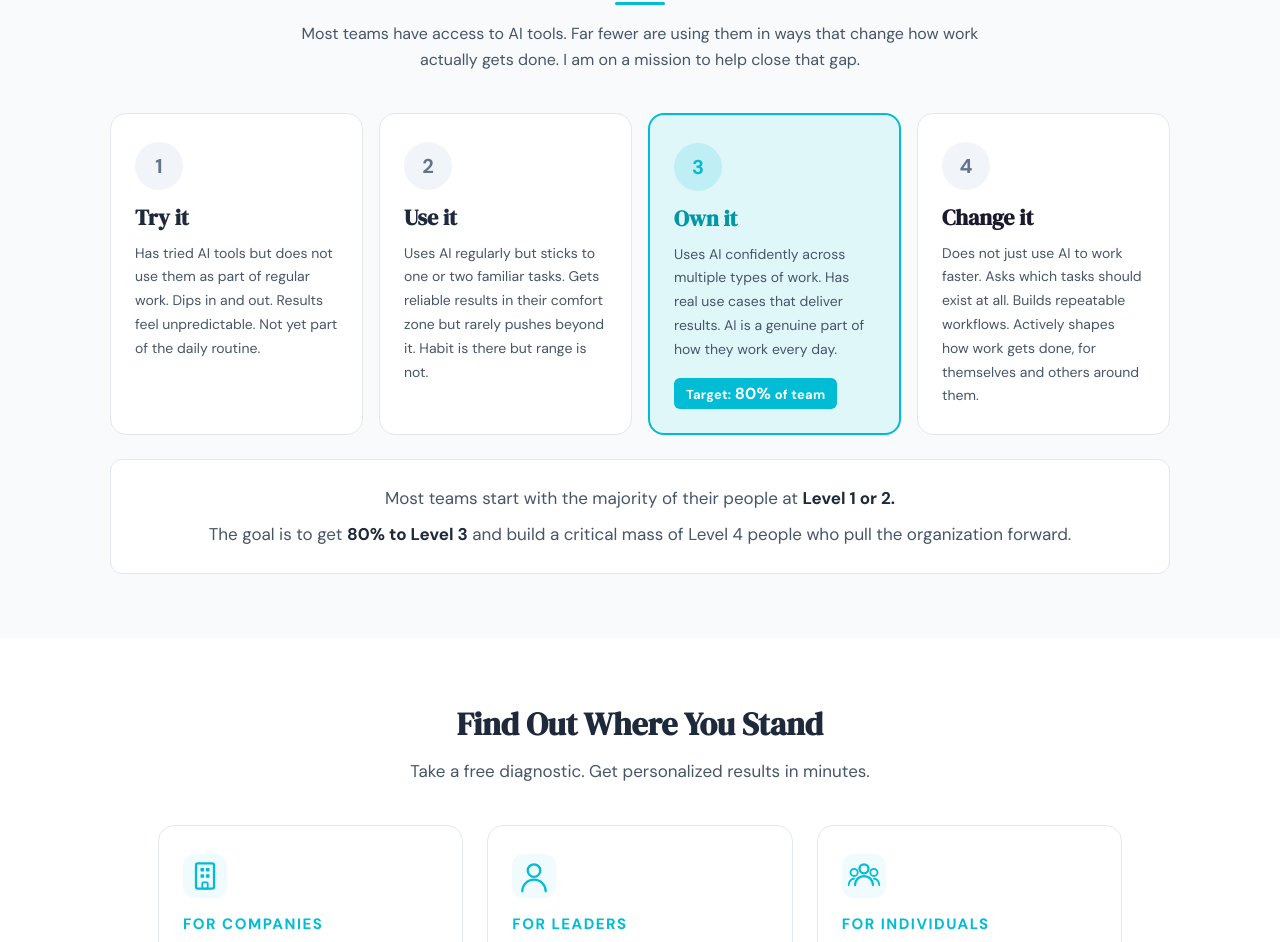
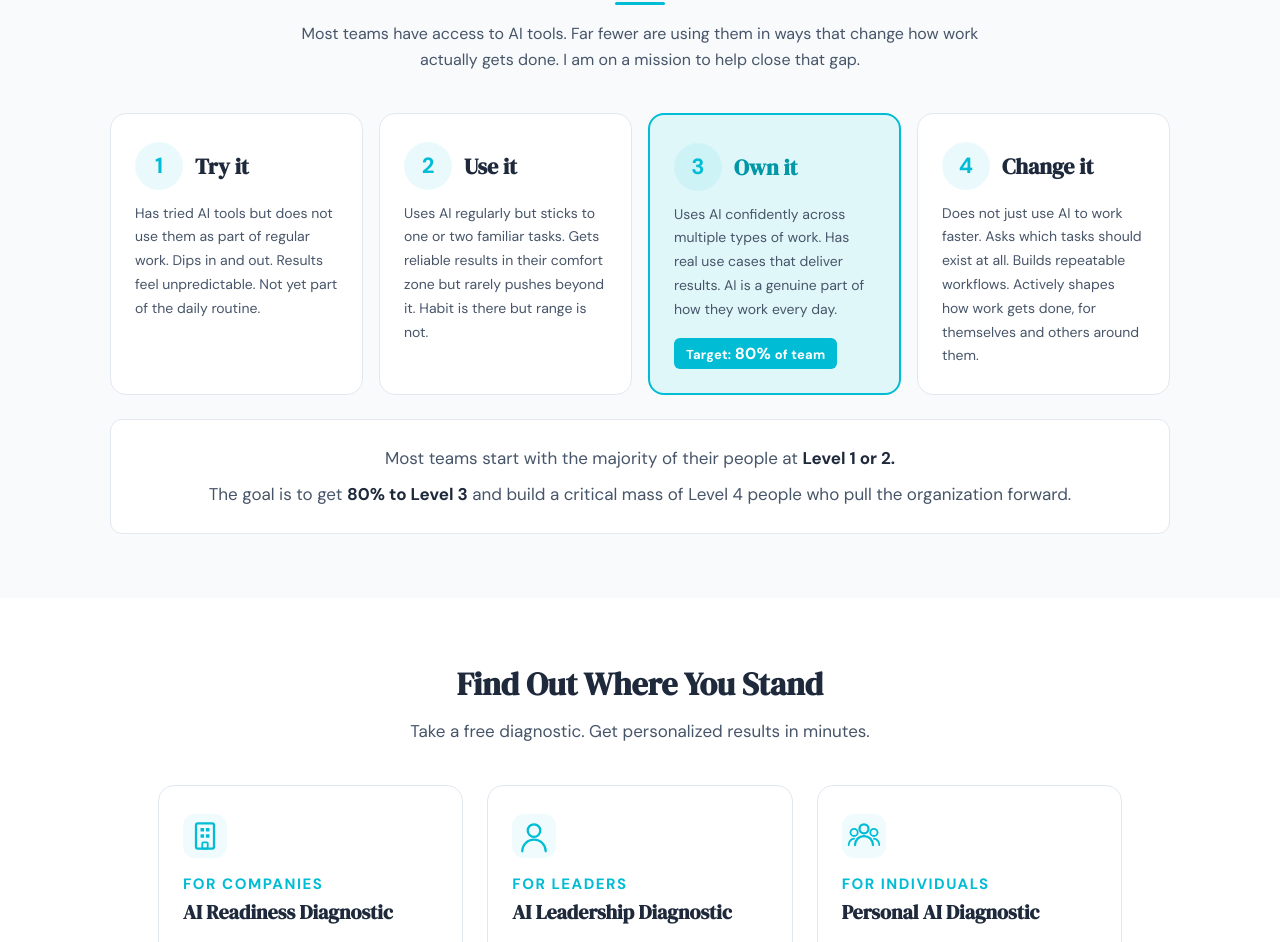
Before and after one commit to coachbay/site, a React (Vite) app: page / in a window 1280 px wide. Shown: the part 1057-1999 px from the top of the page. Built offline with nearby package versions, Linux system fonts and the light colour scheme; what @react-pdf/renderer would draw is missing.

Commit message:
Maturity cards: inline number+title, cyan circles to match Sprint cards

```diff
--- a/LandingPage.jsx
+++ b/LandingPage.jsx
@@ -235,29 +235,31 @@ export default function LandingPage({ onNavigate }) {
                   position: "relative",
                 }}
               >
+                <div style={{ display: "flex", alignItems: "center", gap: 12, marginBottom: 12 }}>
                   <div style={{
                     width: 48,
                     height: 48,
                     borderRadius: "50%",
-                  background: level.highlight ? `${CYAN}25` : "#f1f5f9",
+                    background: `${CYAN}15`,
                     display: "flex",
                     alignItems: "center",
                     justifyContent: "center",
-                  color: level.highlight ? CYAN : "#64748b",
-                  fontSize: 20,
+                    color: CYAN,
+                    fontSize: 22,
                     fontWeight: 700,
-                  marginBottom: 12,
+                    flexShrink: 0,
                   }}>
                     {level.num}
                   </div>
                   <h3 style={{
                     fontFamily: "'DM Serif Display', serif",
                     fontSize: 22,
-                  color: level.highlight ? "#0097A7" : level.top ? "#1A1A2E" : "#1e293b",
-                  margin: "0 0 10px",
+                    color: level.highlight ? "#0097A7" : "#1e293b",
+                    margin: 0,
                   }}>
                     {level.label}
                   </h3>
+                </div>
                 <p style={{ color: "#475569", fontSize: 14, lineHeight: 1.7, margin: 0, flex: 1 }}>
                   {level.desc}
                 </p>
```
Also changed, not shown: 3 other files (tests, documents, lock files or other folders). Lines whose indentation alone changed are shown as unchanged.
